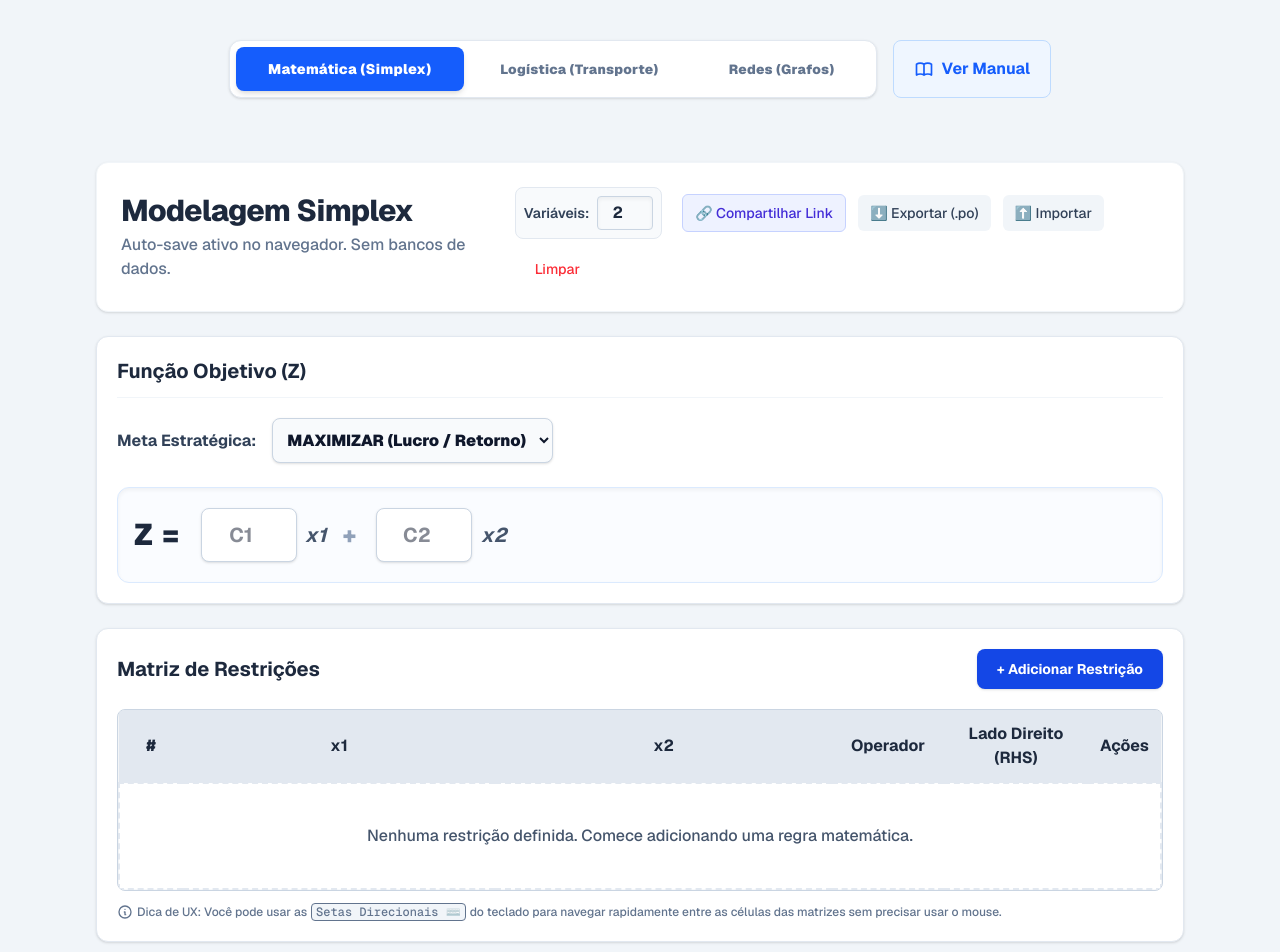
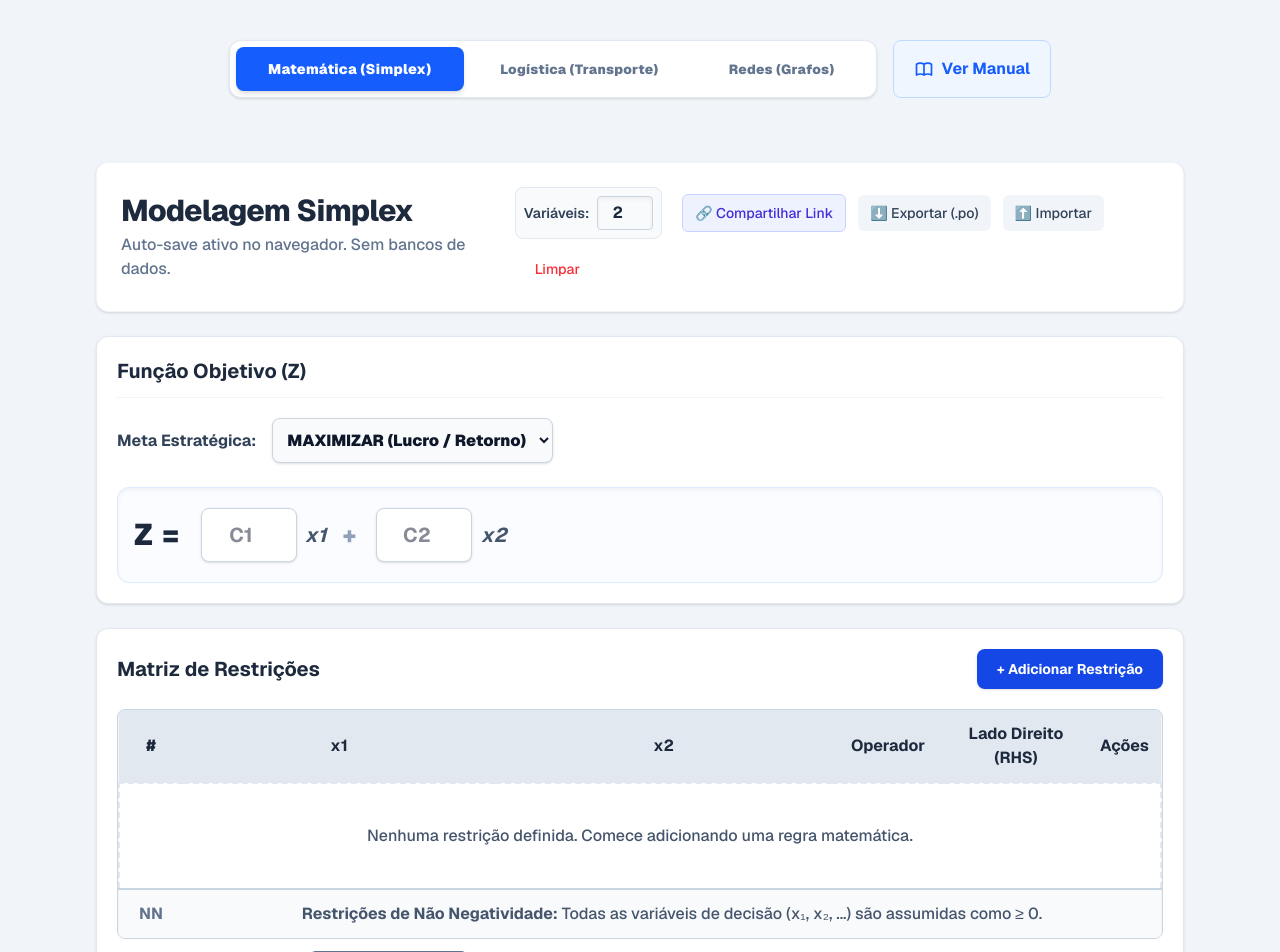
Before and after one commit to niltonfjunior2/PesquisaOperacional, a Next.js app: page / in a window 1280 px wide. Shown: the top 952 px of the page. Built offline with nearby package versions, Linux system fonts and the light colour scheme.

Commit message:
feat: add explicit non-negativity constraint indicator to UI

```diff
--- a/src/components/ConstraintsMatrix.tsx
+++ b/src/components/ConstraintsMatrix.tsx
@@ -149,6 +149,14 @@ export function ConstraintsMatrix({ constraints, setConstraints, numVariables }:
                 </td>
               </tr>
             )}
+
+            {/* Non-negativity Constraint Indicator */}
+            <tr className="bg-slate-50 border-t-2 border-slate-300">
+              <td className="p-3 font-bold text-slate-500 text-center">NN</td>
+              <td colSpan={numVariables + 3} className="p-3 text-slate-600 font-medium text-center">
+                <strong>Restrições de Não Negatividade:</strong> Todas as variáveis de decisão (x₁, x₂, ...) são assumidas como &ge; 0.
+              </td>
+            </tr>
           </tbody>
         </table>
       </div>
```
